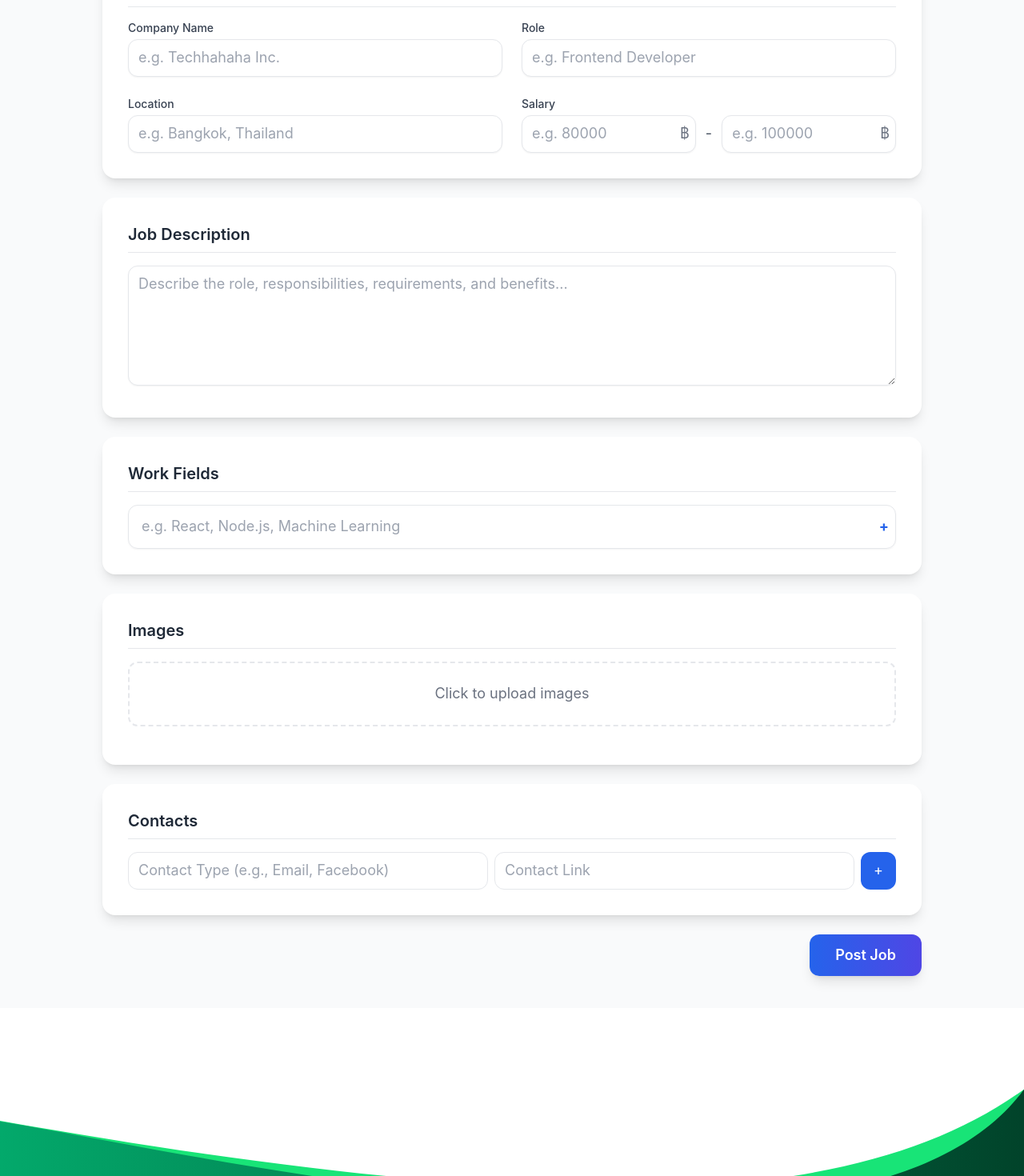
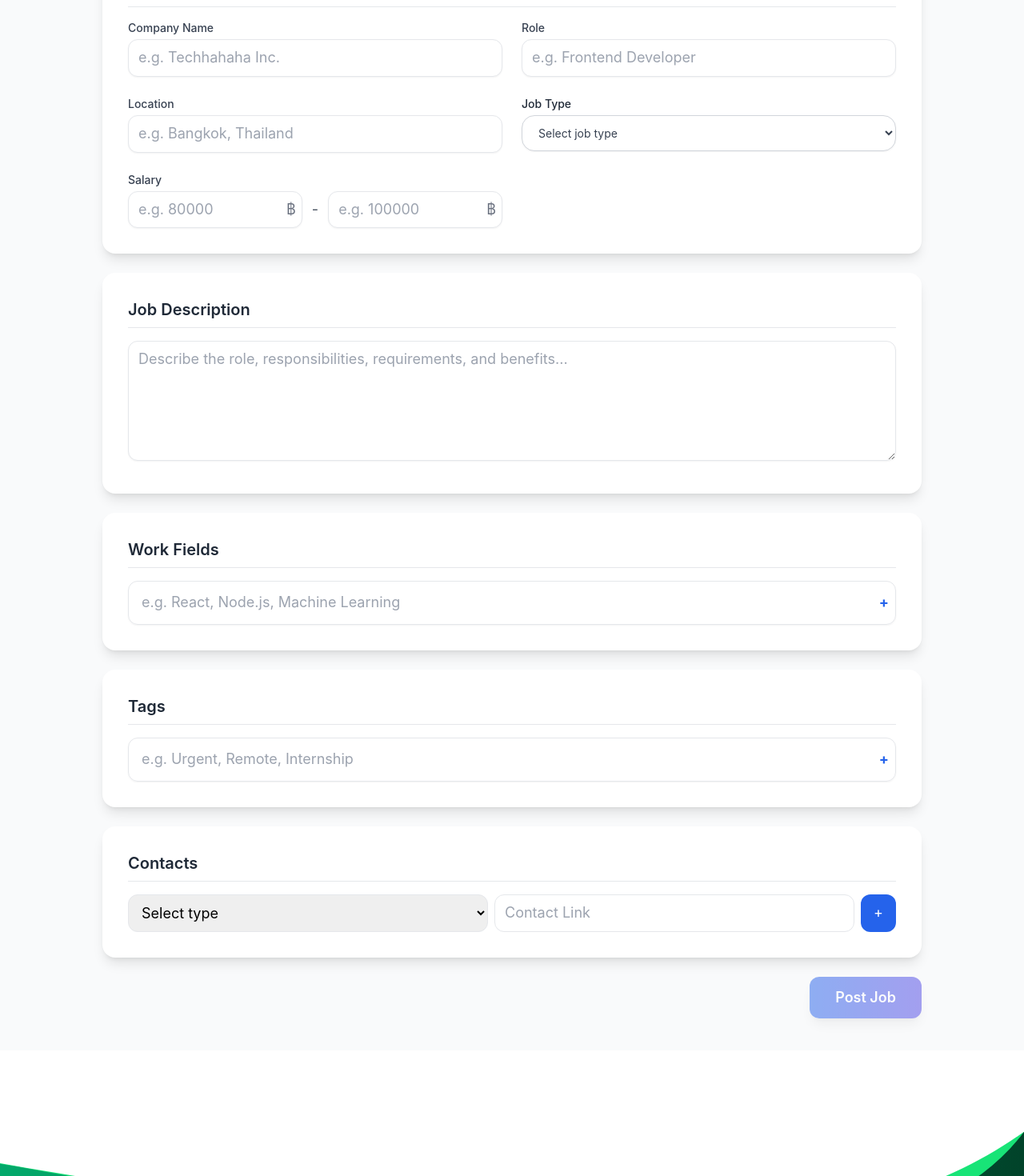
Before and after one commit to KU-jobapp-guys/KU-Seek, a Vue app in the folder frontend/: page /company/job-post-form in a window 1280 px wide. Shown: the part 280-1750 px from the top of the page at 80% size. Built offline with nearby package versions, Linux system fonts and the light colour scheme.

Commit message:
fix Salary checking, contact and job type are markdowns, add tags, delete image

```diff
--- a/frontend/src/components/job-post-form/ContactField.vue
+++ b/frontend/src/components/job-post-form/ContactField.vue
@@ -13,6 +13,8 @@ const props = defineProps<{
 const emit = defineEmits<{
   (e: 'update:modelValue', value: Contact[]): void
 }>()
+
+const contactTypes = ['Email', 'Phone', 'Facebook', 'LinkedIn', 'Website']
 
 const newContact = ref<Contact>({ type: '', link: '' })
 
@@ -46,11 +48,10 @@ const removeContact = (index: number): void => {
 
     <!-- New Contact Input -->
     <div class="flex gap-2">
-      <input
-        v-model="newContact.type"
-        placeholder="Contact Type (e.g., Email, Facebook)"
-        class="flex-1 px-3 py-2 border rounded-xl text-black"
-      />
+      <select v-model="newContact.type" class="flex-1 px-3 py-2 border rounded-xl text-black">
+        <option value="">Select type</option>
+        <option v-for="type in contactTypes" :key="type" :value="type">{{ type }}</option>
+      </select>
       <input
         v-model="newContact.link"
         placeholder="Contact Link"
--- a/frontend/src/components/job-post-form/SalaryInput.vue
+++ b/frontend/src/components/job-post-form/SalaryInput.vue
@@ -1,5 +1,5 @@
 <script setup lang="ts">
-import { defineProps, defineEmits } from 'vue'
+import { defineProps, defineEmits, ref, watch } from 'vue'
 
 const props = defineProps<{
   salaryMin: string
@@ -9,7 +9,59 @@ const props = defineProps<{
 const emit = defineEmits<{
   (e: 'update:salaryMin', value: string): void
   (e: 'update:salaryMax', value: string): void
+  (e: 'validity', isValid: boolean): void
 }>()
+
+const error = ref<string>('')
+
+// Validate salaries
+const validate = () => {
+  const min = Number(props.salaryMin) || 0
+  const max = Number(props.salaryMax) || 0
+
+  if (min < 0 || max < 0) {
+    error.value = 'Salary cannot be negative.'
+    emit('validity', false)
+  } else if (min && max && max < min) {
+    error.value = 'Maximum salary cannot be less than minimum salary.'
+    emit('validity', false)
+  } else {
+    error.value = ''
+    emit('validity', true)
+  }
+}
+
+watch(() => [props.salaryMin, props.salaryMax], validate, { immediate: true })
+
+// Clean invalid characters
+const sanitizeValue = (raw: string) => {
+  // Only keep digits (and optional one decimal point if you want decimals)
+  return raw.replace(/[^\d]/g, '')
+}
+
+// Prevent invalid typing
+const handleKeydown = (e: KeyboardEvent) => {
+  const allowedKeys = ['Backspace', 'Tab', 'ArrowLeft', 'ArrowRight', 'Delete']
+  if (!/[0-9]/.test(e.key) && !allowedKeys.includes(e.key)) {
+    e.preventDefault()
+  }
+}
+
+// Handle input + sanitize
+const handleInput = (event: Event, field: 'min' | 'max') => {
+  const input = event.target as HTMLInputElement
+  let value = sanitizeValue(input.value)
+
+  // Clamp negatives (not needed now but keep for safety)
+  if (Number(value) < 0) value = '0'
+
+  input.value = value
+  if (field === 'min') {
+    emit('update:salaryMin', value)
+  } else {
+    emit('update:salaryMax', value)
+  }
+}
 </script>
 
 <template>
@@ -19,10 +71,13 @@ const emit = defineEmits<{
       <!-- Min -->
       <div class="relative flex-1">
         <input
-          type="number"
+          type="text"
+          inputmode="numeric"
+          pattern="[0-9]*"
           :value="salaryMin"
           placeholder="e.g. 80000"
-          @input="emit('update:salaryMin', ($event.target as HTMLInputElement).value)"
+          @keydown="handleKeydown"
+          @input="handleInput($event, 'min')"
           class="text-black w-full px-3 py-2 border rounded-xl shadow-sm focus:ring-2 focus:ring-blue-500 focus:border-blue-500 outline-none pr-6"
         />
         <span class="absolute right-2 top-1/2 -translate-y-1/2 text-gray-500">฿</span>
@@ -33,14 +88,20 @@ const emit = defineEmits<{
       <!-- Max -->
       <div class="relative flex-1">
         <input
-          type="number"
+          type="text"
+          inputmode="numeric"
+          pattern="[0-9]*"
           :value="salaryMax"
           placeholder="e.g. 100000"
-          @input="emit('update:salaryMax', ($event.target as HTMLInputElement).value)"
+          @keydown="handleKeydown"
+          @input="handleInput($event, 'max')"
           class="text-black w-full px-3 py-2 border rounded-xl shadow-sm focus:ring-2 focus:ring-blue-500 focus:border-blue-500 outline-none pr-6"
         />
         <span class="absolute right-2 top-1/2 -translate-y-1/2 text-gray-500">฿</span>
       </div>
     </div>
+
+    <!-- Inline Error -->
+    <p v-if="error" class="text-red-500 text-sm mt-1">{{ error }}</p>
   </div>
 </template>
--- a/frontend/src/views/JobPostFormView.vue
+++ b/frontend/src/views/JobPostFormView.vue
@@ -1,10 +1,9 @@
 <script setup lang="ts">
-import { ref } from 'vue'
+import { ref, computed } from 'vue'
 
 // Import components
 import BaseInput from '@/components/job-post-form/BaseInput.vue'
 import BaseTextarea from '@/components/job-post-form/BaseTextarea.vue'
-import FileUpload from '@/components/job-post-form/FileUpload.vue'
 import TagInput from '@/components/job-post-form/TagInput.vue'
 import ContactField from '@/components/job-post-form/ContactField.vue'
 import SalaryInput from '@/components/job-post-form/SalaryInput.vue'
@@ -23,9 +22,9 @@ interface JobPost {
   description: string
   jobType: string
   workFields: string[]
+  tags: string[]
   salaryMin: string
   salaryMax: string
-  images: File[]
   contacts: Contact[]
 }
 
@@ -37,13 +36,36 @@ const jobPost = ref<JobPost>({
   description: '',
   jobType: '',
   workFields: [],
+  tags: [],
   salaryMin: '',
   salaryMax: '',
-  images: [],
   contacts: [],
 })
 
+// Track validity from SalaryInput
+const isSalaryValid = ref(true)
+
+// Check if form is valid
+const isFormValid = computed(() => {
+  return (
+    jobPost.value.company.trim() !== '' &&
+    jobPost.value.role.trim() !== '' &&
+    jobPost.value.location.trim() !== '' &&
+    jobPost.value.description.trim() !== '' &&
+    jobPost.value.jobType.trim() !== '' &&
+    jobPost.value.workFields.length > 0 &&
+    jobPost.value.salaryMin.trim() !== '' &&
+    jobPost.value.salaryMax.trim() !== '' &&
+    isSalaryValid.value
+  )
+})
+
 const handleSubmit = (): void => {
+  if (!isFormValid.value) {
+    alert('Please complete all fields before submitting.')
+    return
+  }
+
   const payload = {
     ...jobPost.value,
     salary: `${jobPost.value.salaryMin} - ${jobPost.value.salaryMax}`,
@@ -78,9 +100,23 @@ const handleSubmit = (): void => {
             label="Location"
             placeholder="e.g. Bangkok, Thailand"
           />
+          <div class="flex flex-col">
+            <label class="text-sm font-medium text-gray-800 mb-1">Job Type</label>
+            <select
+              v-model="jobPost.jobType"
+              class="w-full rounded-2xl border border-gray-300 bg-white px-4 py-3 text-sm text-gray-700 placeholder-gray-400 shadow-sm focus:border-blue-400 focus:ring-2 focus:ring-blue-400 focus:outline-none"
+            >
+              <option disabled value="">Select job type</option>
+              <option value="Full-time">Full-time</option>
+              <option value="Part-time">Part-time</option>
+              <option value="Internship">Internship</option>
+              <option value="Contract">Contract</option>
+            </select>
+          </div>
           <SalaryInput
             v-model:salaryMin="jobPost.salaryMin"
             v-model:salaryMax="jobPost.salaryMax"
+            @validity="isSalaryValid = $event"
           />
         </div>
       </section>
@@ -103,10 +139,10 @@ const handleSubmit = (): void => {
         />
       </section>
 
-      <!-- Images -->
+      <!-- Tags -->
       <section class="bg-white shadow-lg rounded-2xl p-8">
-        <h2 class="text-xl font-semibold text-gray-800 border-b pb-2 mb-4">Images</h2>
-        <FileUpload v-model="jobPost.images" />
+        <h2 class="text-xl font-semibold text-gray-800 border-b pb-2 mb-4">Tags</h2>
+        <TagInput v-model="jobPost.tags" placeholder="e.g. Urgent, Remote, Internship" />
       </section>
 
       <!-- Contacts -->
@@ -120,7 +156,8 @@ const handleSubmit = (): void => {
         <button
           type="submit"
           @click.prevent="handleSubmit"
-          class="px-8 py-3 bg-gradient-to-r from-blue-600 to-indigo-600 text-white font-semibold text-lg rounded-xl shadow-lg hover:from-blue-700 hover:to-indigo-700 transition"
+          :disabled="!isFormValid"
+          class="px-8 py-3 bg-gradient-to-r from-blue-600 to-indigo-600 text-white font-semibold text-lg rounded-xl shadow-lg hover:from-blue-700 hover:to-indigo-700 transition disabled:opacity-50 disabled:cursor-not-allowed"
         >
           Post Job
         </button>
```
